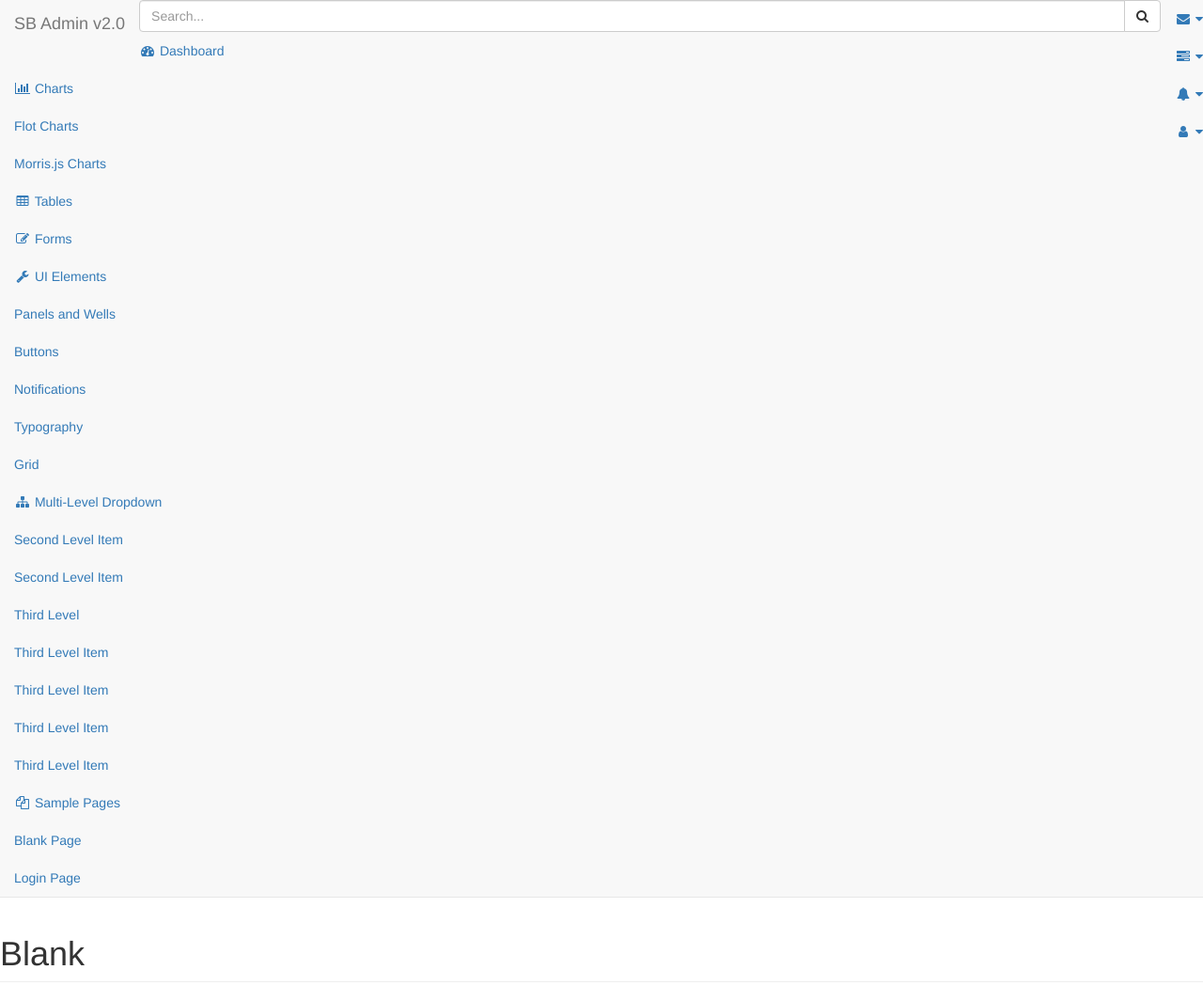
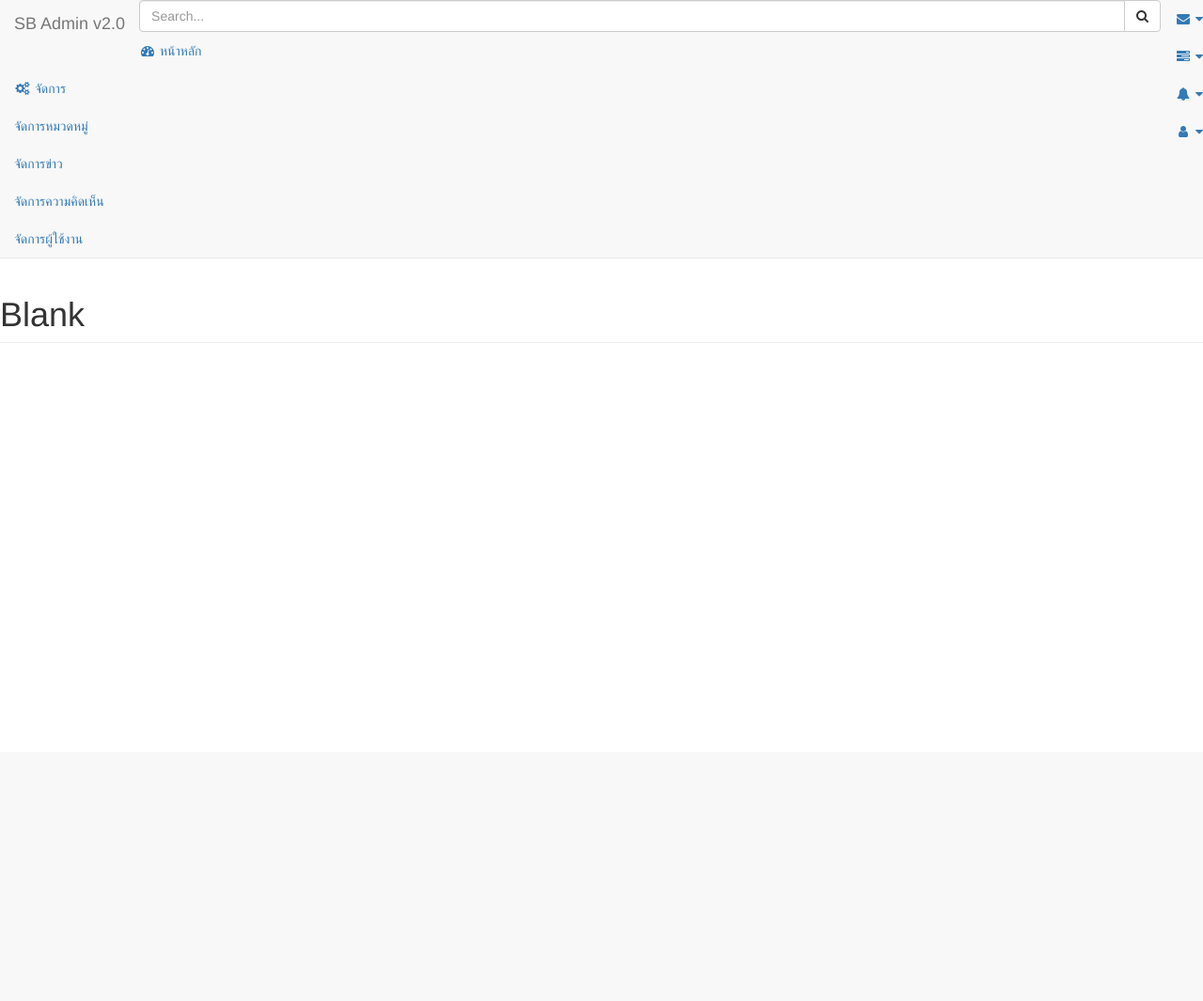
Before and after one commit to orathaiharu/v, a CodeIgniter app: page /v/index.php/admin/admin/index in a window 1280 px wide. Shown: the whole page at 94% size. After the commit the page ends 348 px from the top, so only its background shows below. Run offline with CodeIgniter, Linux system fonts and the light colour scheme; some libraries are stand-ins or nearby versions.

Commit message:
เพิ่ม stu

```diff
--- a/application/config/routes.php
+++ b/application/config/routes.php
@@ -51,6 +51,6 @@ defined('BASEPATH') OR exit('No direct script access allowed');
 */
 $route['default_controller'] = 'home';
 $route['admin'] = 'admin/admin';
-$route['admin/(:any)'] = 'admin/$1';
+$route['admin/(:any)'] = 'admin/admin/$1';
 $route['404_override'] = '';
 $route['translate_uri_dashes'] = FALSE;
--- a/application/controllers/admin/Admin.php
+++ b/application/controllers/admin/Admin.php
@@ -8,6 +8,13 @@
  */
 class Admin extends CI_Controller
 {
+
+    public function __construct()
+    {
+        parent::__construct();
+        $this->load->model('category_model');
+    }
+
     public function index()
     {
         $this->load->view('admin/layout/admin_header_view');
@@ -15,4 +22,66 @@ class Admin extends CI_Controller
         $this->load->view('admin/admin_view');
         $this->load->view('admin/layout/admin_footer_view');
     }
+
+    public function category()
+    {
+        $data = array(
+            'categories'=>$this->category_model->getCategory()
+        );
+
+        $this->load->view('admin/layout/admin_header_view');
+        $this->load->view('admin/layout/admin_sidebar_view');
+        $this->load->view('admin/category_view',$data);
+        $this->load->view('admin/layout/admin_footer_view');
+
+    }
+
+    public function add_category()
+    {
+        $this->load->view('admin/layout/admin_header_view');
+        $this->load->view('admin/layout/admin_sidebar_view');
+        $this->load->view('admin/add_category_view');
+        $this->load->view('admin/layout/admin_footer_view');
+
+
+    }
+
+    public function create_category()
+
+    {
+        $categories = $this->category_model->getCategory();
+        $name = $this->input->post('name');
+        $this->category_model->insertCategory($name);
+        redirect(base_url('admin/category'));
+    }
+
+    public function news()
+    {
+        $this->load->view('admin/layout/admin_header_view');
+        $this->load->view('admin/layout/admin_sidebar_view');
+        $this->load->view('admin/news_view');
+        $this->load->view('admin/layout/admin_footer_view');
+
+    }
+
+    public function comment()
+    {
+        $this->load->view('admin/layout/admin_header_view');
+        $this->load->view('admin/layout/admin_sidebar_view');
+        $this->load->view('admin/comment_view');
+        $this->load->view('admin/layout/admin_footer_view');
+
+    }
+
+    public function user()
+
+    {
+        $this->load->view('admin/layout/admin_header_view');
+        $this->load->view('admin/layout/admin_sidebar_view');
+        $this->load->view('admin/user_view');
+        $this->load->view('admin/layout/admin_footer_view');
+
+
+    }
+
 }
--- /dev/null
+++ b/application/models/Category_model.php
@@ -0,0 +1,27 @@
+<?php
+
+/**
+ * Created by PhpStorm.
+ * User: lab
+ * Date: 27/11/2559
+ * Time: 11:02
+ */
+class Category_model extends CI_Model
+{
+
+    public  function  getCategory ()
+    {
+        return $this->db->get('categories' );
+
+    }
+    public function insertCategory($name)
+    {
+        $data = array(
+            'name' => $name
+        );
+        $this->db->insert('categories',$data);
+
+    }
+
+
+}
--- a/application/views/admin/layout/admin_sidebar_view.php
+++ b/application/views/admin/layout/admin_sidebar_view.php
@@ -1,5 +1,3 @@
-
-
 <div class="navbar-default sidebar" role="navigation">
     <div class="sidebar-nav navbar-collapse">
         <ul class="nav" id="side-menu">
@@ -15,90 +13,28 @@
                 <!-- /input-group -->
             </li>
             <li>
-                <a href="index.html"><i class="fa fa-dashboard fa-fw"></i> Dashboard</a>
+                <a href="<?php echo base_url('index.html"><i class="fa fa-dashboard fa-fw')?>"></i> หน้าหลัก </a>
             </li>
             <li>
-                <a href="#"><i class="fa fa-bar-chart-o fa-fw"></i> Charts<span class="fa arrow"></span></a>
+                <a href="#"><i class="fa fa-cogs fa-fw"></i> จัดการ <span class="fa arrow"></span></a>
                 <ul class="nav nav-second-level">
                     <li>
-                        <a href="flot.html">Flot Charts</a>
+                        <a href="<?php echo base_url('admin/category')?>">จัดการหมวดหมู่</a>
                     </li>
                     <li>
-                        <a href="morris.html">Morris.js Charts</a>
+                        <a href="<?php echo base_url('admin/news')?>">จัดการข่าว</a>
+                    </li>
+                    <li>
+                        <a href="<?php echo base_url('admin/comment')?>">จัดการความคิดเห็น</a>
+                    </li>
+                    <li>
+                        <a href="<?php echo base_url('admin/user')?>">จัดการผู้ใช้งาน</a>
                     </li>
                 </ul>
                 <!-- /.nav-second-level -->
             </li>
-            <li>
-                <a href="tables.html"><i class="fa fa-table fa-fw"></i> Tables</a>
-            </li>
-            <li>
-                <a href="forms.html"><i class="fa fa-edit fa-fw"></i> Forms</a>
-            </li>
-            <li>
-                <a href="#"><i class="fa fa-wrench fa-fw"></i> UI Elements<span class="fa arrow"></span></a>
-                <ul class="nav nav-second-level">
-                    <li>
-                        <a href="panels-wells.html">Panels and Wells</a>
-                    </li>
-                    <li>
-                        <a href="buttons.html">Buttons</a>
-                    </li>
-                    <li>
-                        <a href="notifications.html">Notifications</a>
-                    </li>
-                    <li>
-                        <a href="typography.html">Typography</a>
-                    </li>
-                    <li>
-                        <a href="grid.html">Grid</a>
-                    </li>
-                </ul>
-                <!-- /.nav-second-level -->
-            </li>
-            <li>
-                <a href="#"><i class="fa fa-sitemap fa-fw"></i> Multi-Level Dropdown<span
-                        class="fa arrow"></span></a>
-                <ul class="nav nav-second-level">
-                    <li>
-                        <a href="#">Second Level Item</a>
-                    </li>
-                    <li>
-                        <a href="#">Second Level Item</a>
-                    </li>
-                    <li>
-                        <a href="#">Third Level <span class="fa arrow"></span></a>
-                        <ul class="nav nav-third-level">
-                            <li>
-                                <a href="#">Third Level Item</a>
-                            </li>
-                            <li>
-                                <a href="#">Third Level Item</a>
-                            </li>
-                            <li>
-                                <a href="#">Third Level Item</a>
-                            </li>
-                            <li>
-                                <a href="#">Third Level Item</a>
-                            </li>
-                        </ul>
-                        <!-- /.nav-third-level -->
-                    </li>
-                </ul>
-                <!-- /.nav-second-level -->
-            </li>
-            <li class="active">
-                <a href="#"><i class="fa fa-files-o fa-fw"></i> Sample Pages<span class="fa arrow"></span></a>
-                <ul class="nav nav-second-level">
-                    <li>
-                        <a class="active" href="blank.html">Blank Page</a>
-                    </li>
-                    <li>
-                        <a href="login.html">Login Page</a>
-                    </li>
-                </ul>
-                <!-- /.nav-second-level -->
-            </li>
+
+
         </ul>
     </div>
     <!-- /.sidebar-collapse -->
```
Also changed, not shown: application/models/Categorie_model.php (deleted, +0 -12 lines), application/views/admin/add_category_view.php (added, +32 -0 lines), application/views/admin/category_view.php (added, +58 -0 lines), application/views/admin/comment_view.php (added, +11 -0 lines), application/views/admin/news_view.php (added, +11 -0 lines), application/views/admin/user_view.php (added, +11 -0 lines).
